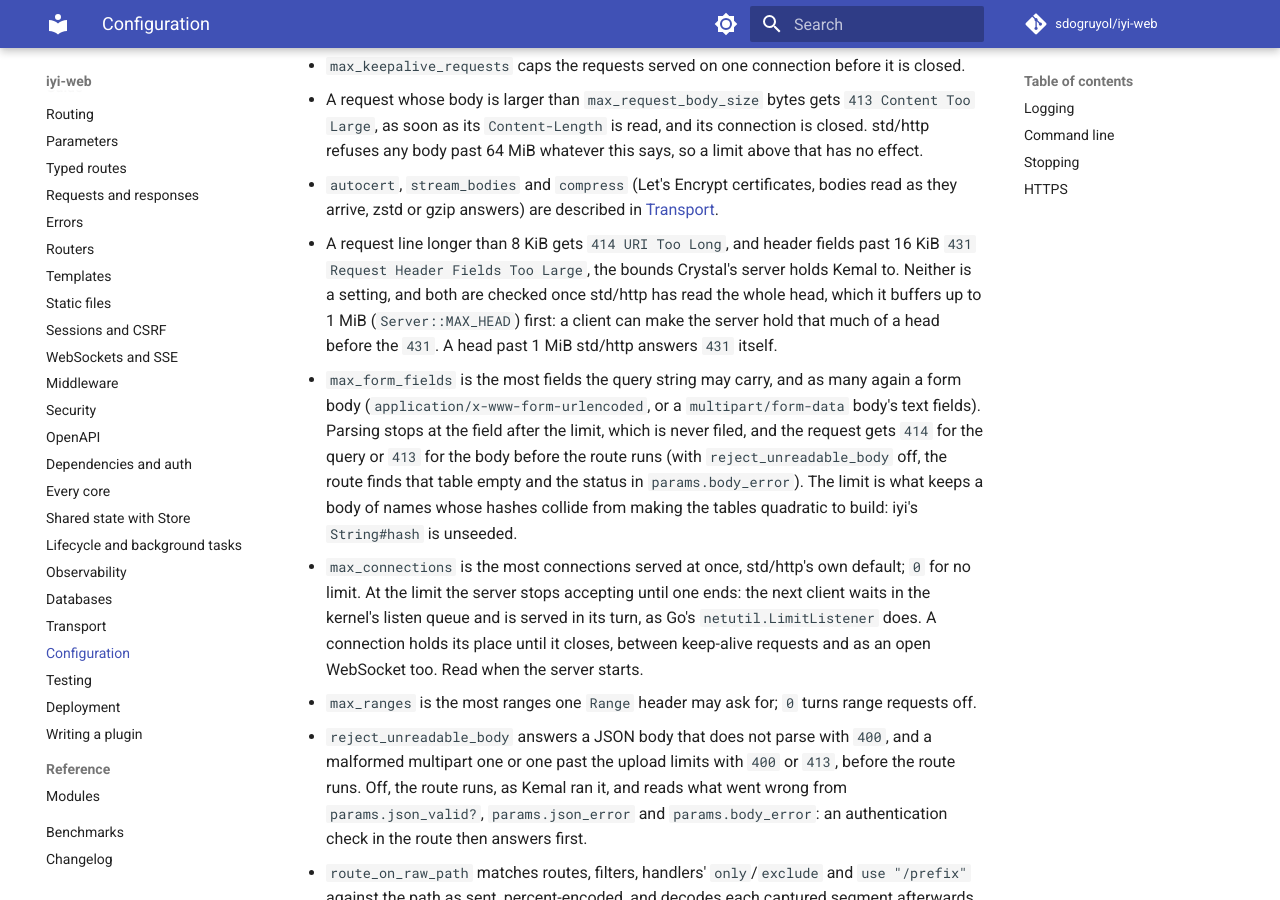
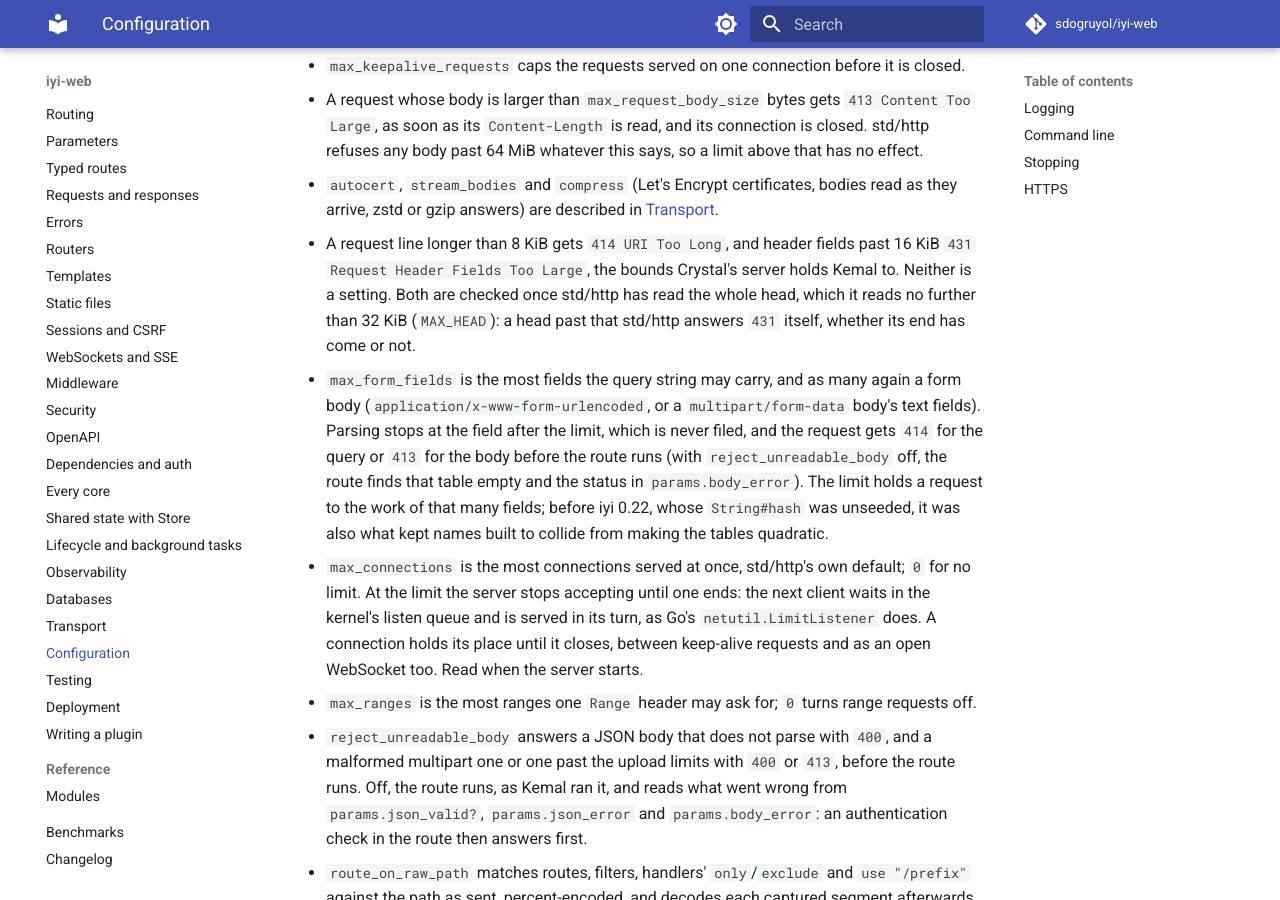
Before and after one commit to sdogruyol/iyi-web, an MkDocs documentation site: the page built from docs/configuration.md, in a window 1280 px wide and 900 px high, scrolled down 2002 px. Built offline with MkDocs 1.6.1 and Material for MkDocs 9.7.7, drawn with Linux system fonts in a browser that asks for light colours; comment, search, counter and statistics services are not loaded.

Commit message:
Require iyi 0.22.0: max_head, and the reach rule's room

```diff
--- a/docs/configuration.md
+++ b/docs/configuration.md
@@ -54,20 +54,20 @@ config.max_request_body_size = 1024 * 1024
   [Transport](transport.md).
 - A request line longer than 8 KiB gets `414 URI Too Long`, and header
   fields past 16 KiB `431 Request Header Fields Too Large`, the bounds
-  Crystal's server holds Kemal to. Neither is a setting, and both are
-  checked once std/http has read the whole head, which it buffers up to
-  1 MiB (`Server::MAX_HEAD`) first: a client can make the server hold that
-  much of a head before the `431`. A head past 1 MiB std/http answers
-  `431` itself.
+  Crystal's server holds Kemal to. Neither is a setting. Both are checked
+  once std/http has read the whole head, which it reads no further than
+  32 KiB (`MAX_HEAD`): a head past that std/http answers `431` itself,
+  whether its end has come or not.
 - `max_form_fields` is the most fields the query string may carry, and as
   many again a form body (`application/x-www-form-urlencoded`, or a
   `multipart/form-data` body's text fields). Parsing stops at the field
   after the limit, which is never filed, and the request gets `414` for
   the query or `413` for the body before the route runs (with
   `reject_unreadable_body` off, the route finds that table empty and the
-  status in `params.body_error`). The limit is what keeps a body of names
-  whose hashes collide from making the tables quadratic to build: iyi's
-  `String#hash` is unseeded.
+  status in `params.body_error`). The limit holds a request to the work
+  of that many fields; before iyi 0.22, whose `String#hash` was unseeded,
+  it was also what kept names built to collide from making the tables
+  quadratic.
 - `max_connections` is the most connections served at once, std/http's own
   default; `0` for no limit. At the limit the server stops accepting until
   one ends: the next client waits in the kernel's listen queue and is
```
Also changed, not shown: CHANGELOG.md (+21 -11 lines), README.md (+4 -2 lines), docs/every-core.md (+9 -6 lines), docs/installation.md (+3 -1 lines), docs/transport.md (+6 -5 lines), docs/tutorial.md (+1 -1 lines), docs/websockets-and-sse.md (+9 -5 lines), 10 other files.
